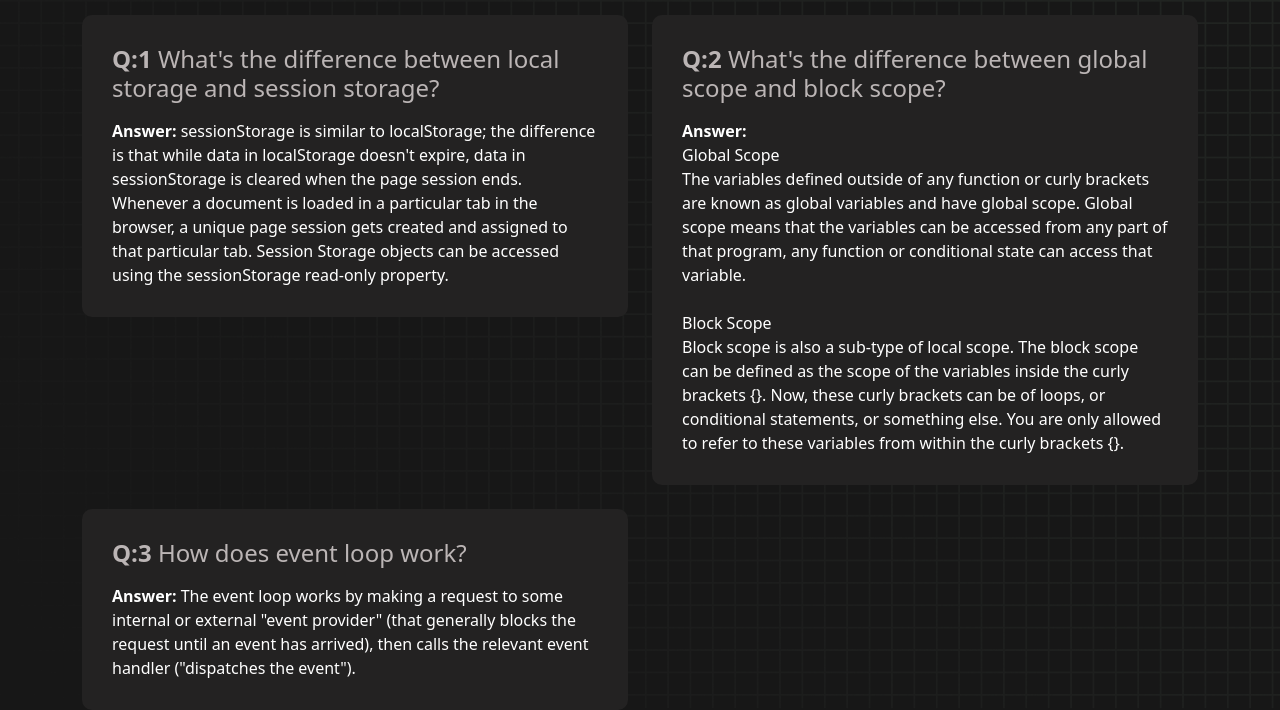
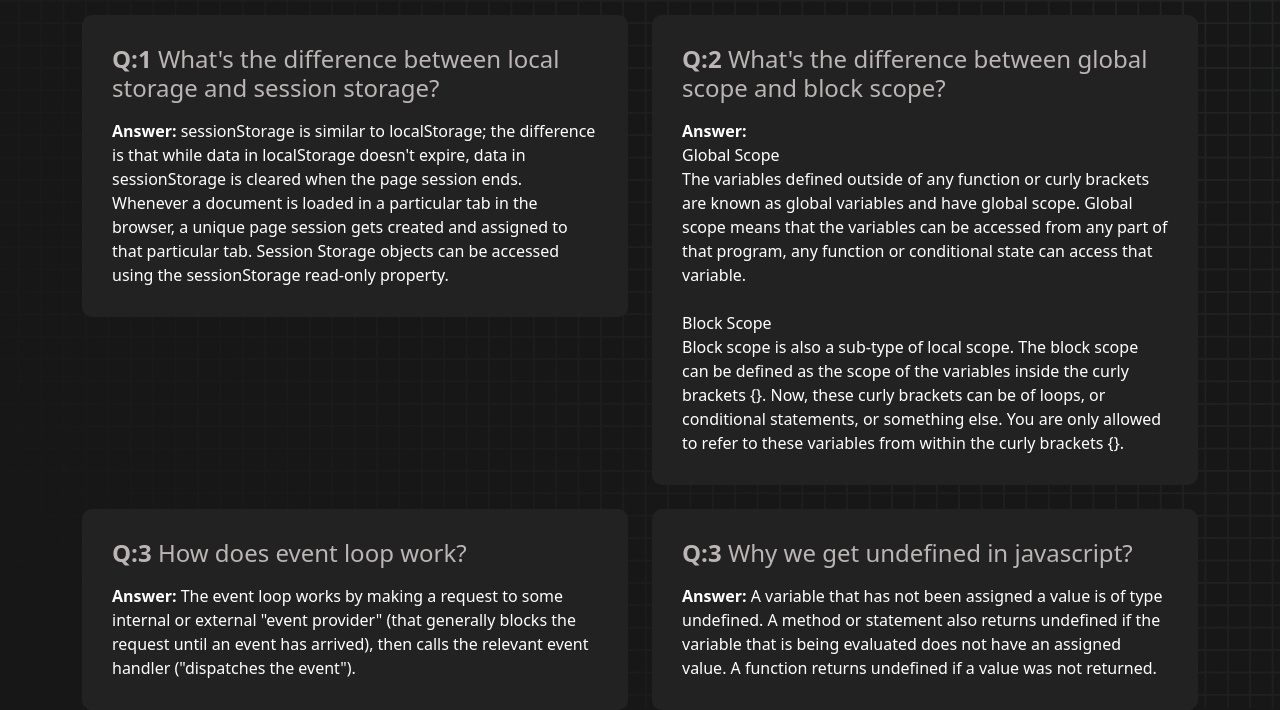
Before and after one commit to AyuraBD/type_monster, a plain HTML site: page blog.html in a window 1280 px wide. Shown: the part 207-917 px from the top of the page. Drawn offline with nearby package versions, Linux system fonts and the light colour scheme.

Commit message:
Question no 4 added

```diff
--- a/blog.html
+++ b/blog.html
@@ -68,6 +68,15 @@
                         </div>
                     </div>
                 </div>
+                <!-- Question no 4 -->
+                <div class="col-md-6 col-sm-12">
+                    <div class="answer">
+                        <h4 class="mb-3"><b>Q:3</b> Why we get undefined in javascript?</h4>
+                        <div>
+                            <p><b>Answer:</b> A variable that has not been assigned a value is of type undefined. A method or statement also returns undefined if the variable that is being evaluated does not have an assigned value. A function returns undefined if a value was not returned.</p>
+                        </div>
+                    </div>
+                </div>
             </div>
         </div>
     </section>
```
